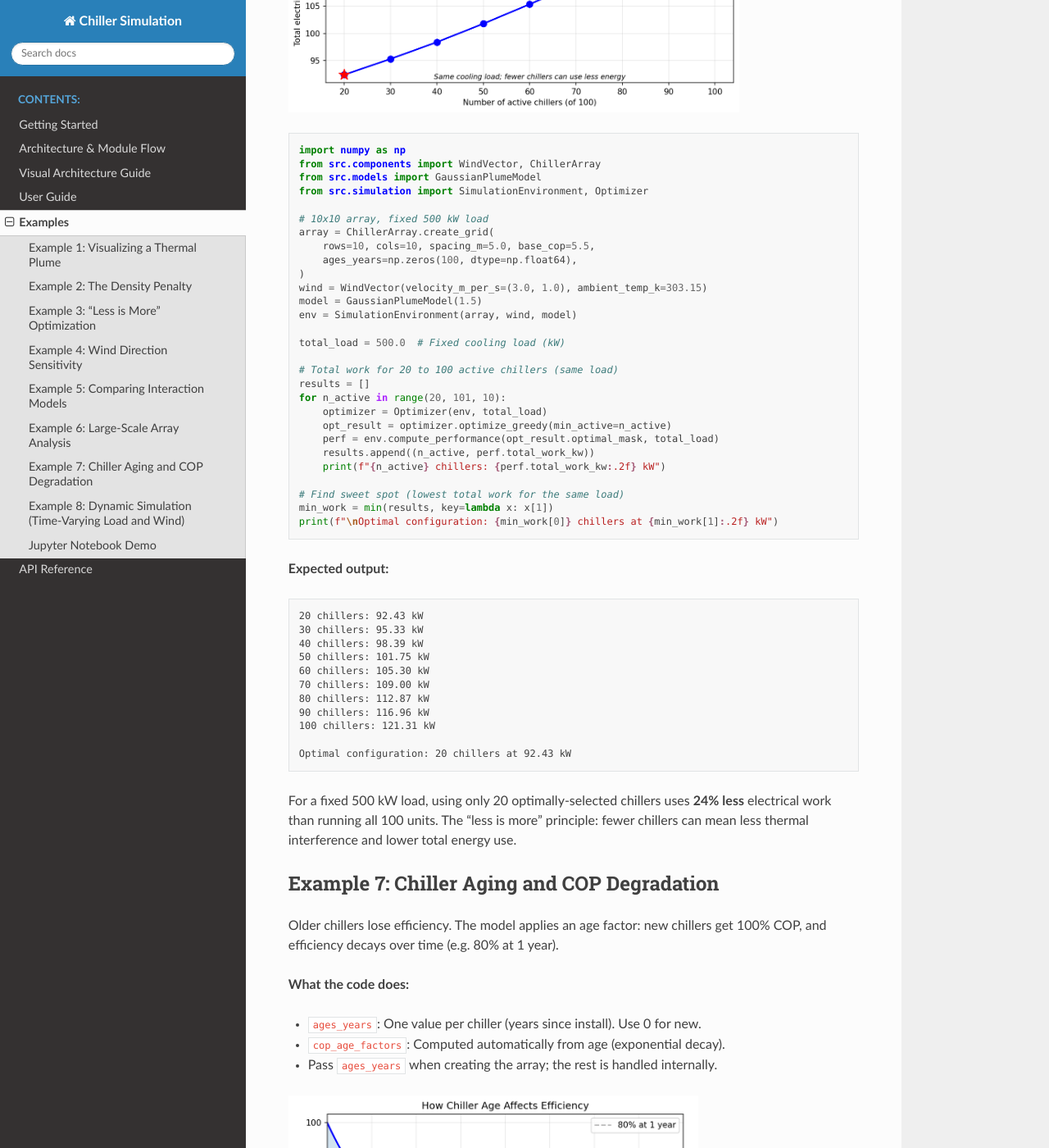
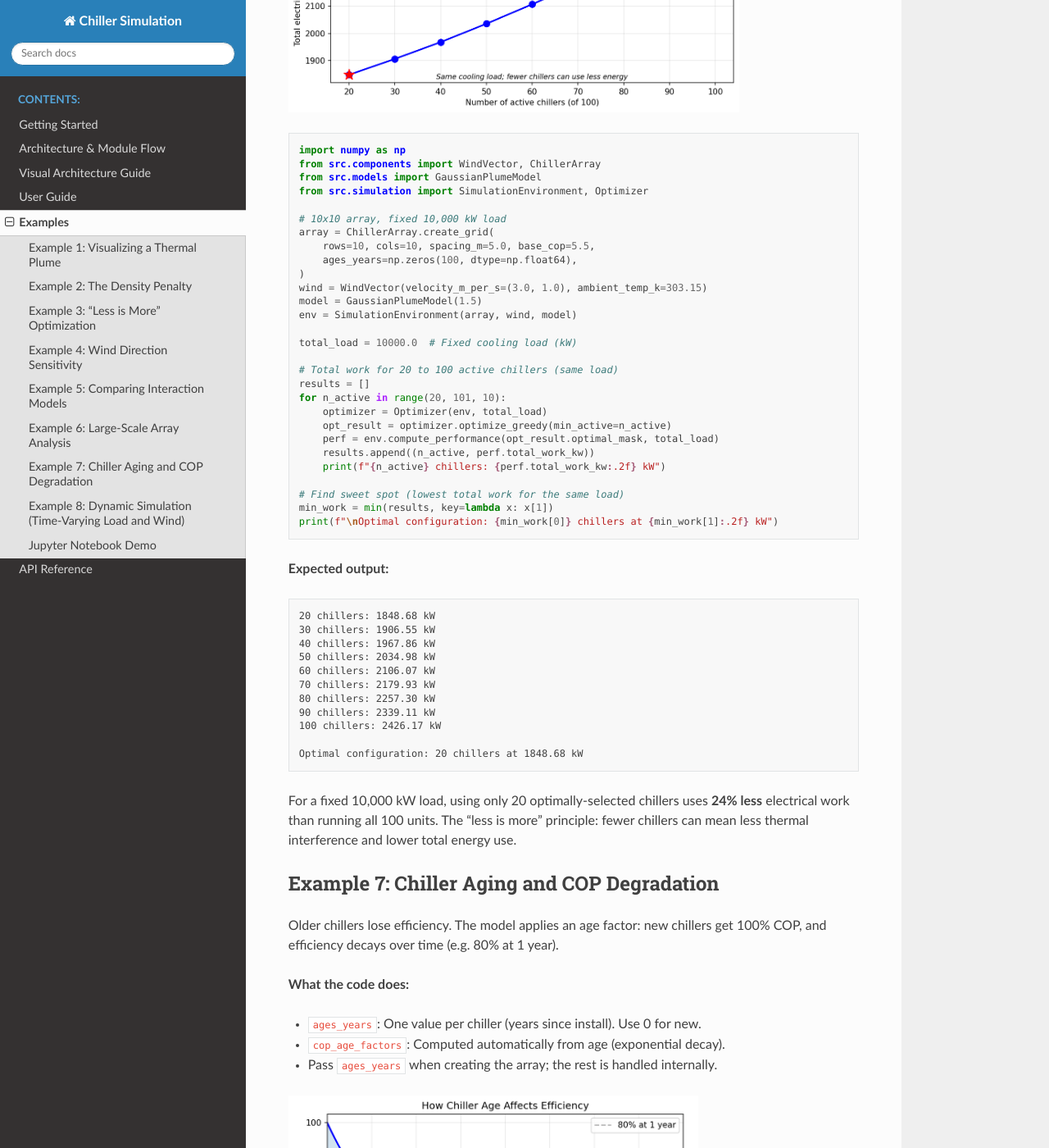
Before and after one commit to ME421-Capstone-Project/chiller-model, a Sphinx documentation site: the page built from docs/examples.rst, in a window 1280 px wide and 1400 px high, scrolled down 7060 px. Shown: the whole window at 82% size. Built offline with Sphinx 7.4.7 and the Read the Docs theme 3.1.0, drawn with Linux system fonts in a browser that asks for light colours.

Commit message:
docs: use fixed load of 10,000 kW for example 6 large-scale array
Co-authored-by: Senou Kounouho <skounouho@users.noreply.github.com>

```diff
--- a/docs/examples.rst
+++ b/docs/examples.rst
@@ -317,7 +317,7 @@ Simulate a larger data center with 100 chillers:
    from src.models import GaussianPlumeModel
    from src.simulation import SimulationEnvironment, Optimizer
 
-   # 10x10 array, fixed 500 kW load
+   # 10x10 array, fixed 10,000 kW load
    array = ChillerArray.create_grid(
        rows=10, cols=10, spacing_m=5.0, base_cop=5.5,
        ages_years=np.zeros(100, dtype=np.float64),
@@ -326,7 +326,7 @@ Simulate a larger data center with 100 chillers:
    model = GaussianPlumeModel(1.5)
    env = SimulationEnvironment(array, wind, model)
 
-   total_load = 500.0  # Fixed cooling load (kW)
+   total_load = 10000.0  # Fixed cooling load (kW)
 
    # Total work for 20 to 100 active chillers (same load)
    results = []
@@ -345,19 +345,19 @@ Simulate a larger data center with 100 chillers:
 
 .. code-block:: text
 
-   20 chillers: 92.43 kW
-   30 chillers: 95.33 kW
-   40 chillers: 98.39 kW
-   50 chillers: 101.75 kW
-   60 chillers: 105.30 kW
-   70 chillers: 109.00 kW
-   80 chillers: 112.87 kW
-   90 chillers: 116.96 kW
-   100 chillers: 121.31 kW
+   20 chillers: 1848.68 kW
+   30 chillers: 1906.55 kW
+   40 chillers: 1967.86 kW
+   50 chillers: 2034.98 kW
+   60 chillers: 2106.07 kW
+   70 chillers: 2179.93 kW
+   80 chillers: 2257.30 kW
+   90 chillers: 2339.11 kW
+   100 chillers: 2426.17 kW
 
-   Optimal configuration: 20 chillers at 92.43 kW
+   Optimal configuration: 20 chillers at 1848.68 kW
 
-For a fixed 500 kW load, using only 20 optimally-selected chillers uses **24% less**
+For a fixed 10,000 kW load, using only 20 optimally-selected chillers uses **24% less**
 electrical work than running all 100 units. The "less is more" principle: fewer
 chillers can mean less thermal interference and lower total energy use.
 
```
Also changed, not shown: docs/_static/images/example6_large_scale.png, 1 other file.
